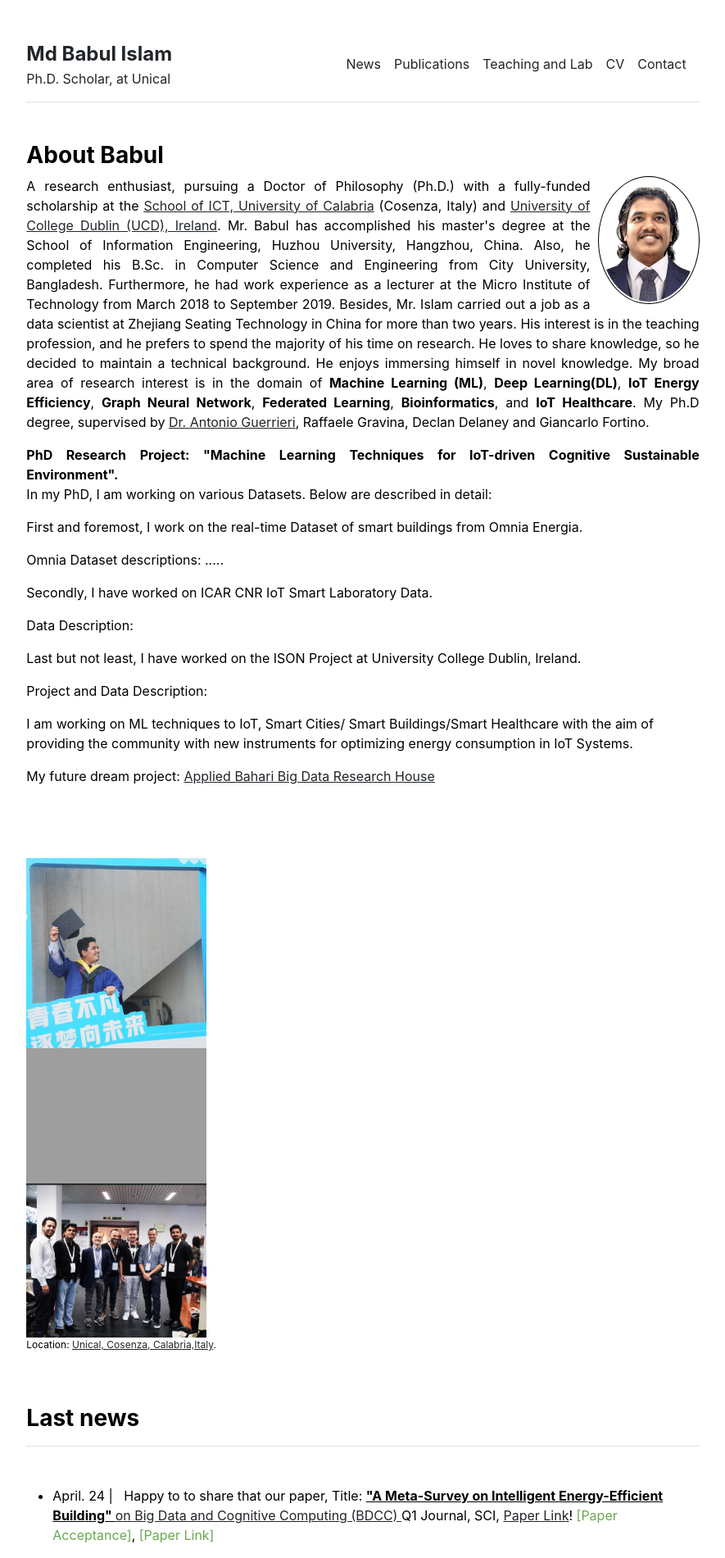
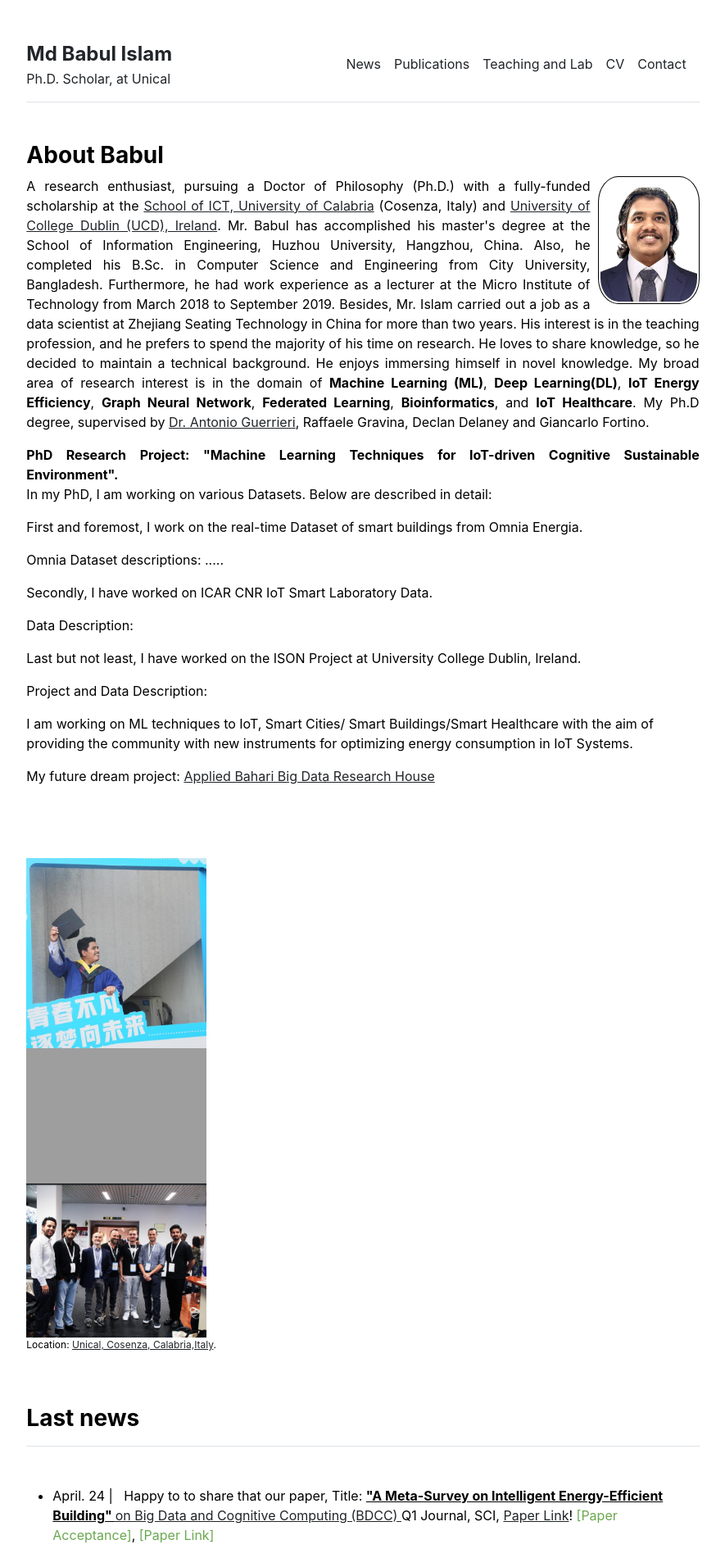
Before and after one commit to babulcseian/babulcseian.github.io, a Jekyll site: the page built from index.md, in a window 1280 px wide. Shown: the top 1901 px of the page at 82% size, without its empty margins (197-1082 px from the left). Built offline with Jekyll 4.4.1, drawn with Linux system fonts in a browser that asks for light colours; a style sheet for code colours, icons or effects is not loaded.

Commit message:
Update home.html

```diff
--- a/_layouts/home.html
+++ b/_layouts/home.html
@@ -6,7 +6,7 @@
   <div class="col-md-15">
     <h3 class="fw-bold">About Babul</h3>
 
-<img src="{{ site.github.url }}/assets/img/Md Babul Islam - 2 .jpeg" alt="Home" width="15%" title="MSc Graduation" style="float: right; margin-left: 10px; margin-bottom: 10px; border: solid black 1px; padding: 2px; border-radius: 150%;">
+<img src="{{ site.github.url }}/assets/img/Md Babul Islam - 2 .jpeg" alt="Home" width="15%" title="MSc Graduation" style="float: right; margin-left: 10px; margin-bottom: 10px; border: solid black 1px; padding: 2px; border-radius: 20%;">
 
     <p align="justify"> A research enthusiast, pursuing a Doctor of Philosophy (Ph.D.) with a fully-funded scholarship at the <a class="other" href='https://dottorato.dimes.unical.it/students/md-babul-islam'>School of ICT, University of Calabria</a> (Cosenza, Italy)
        and <a class="other" href='https://www.ucd.ie/'>University of College Dublin (UCD), Ireland</a>.
```
